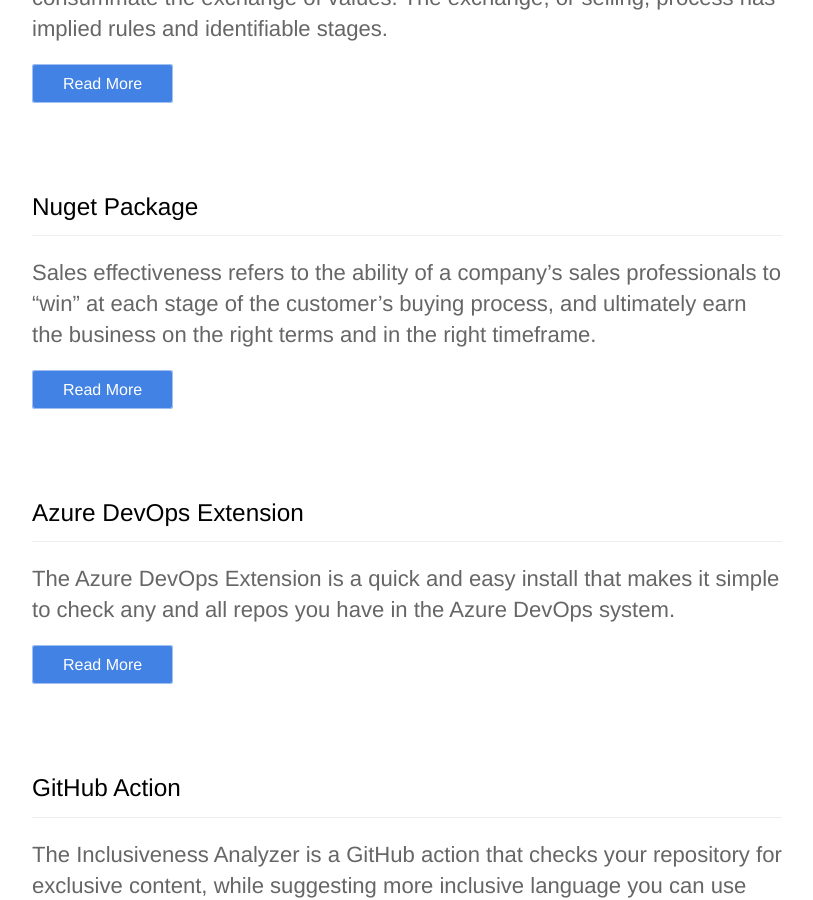
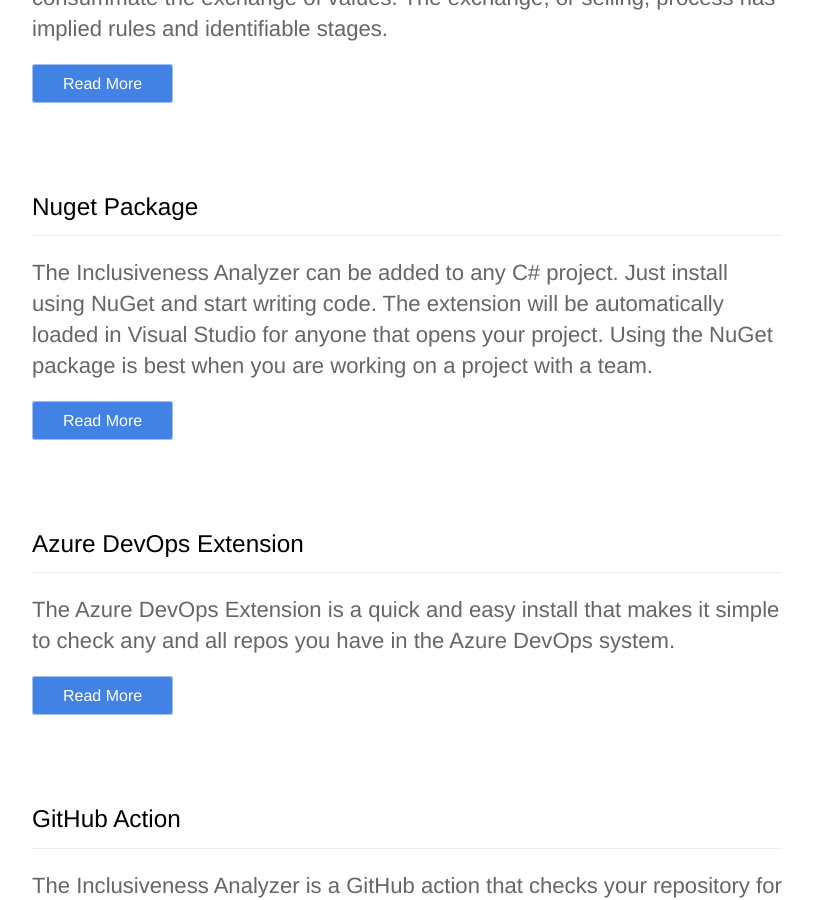
Before and after one commit to microsoft/InclusivenessAnalyzer, a Jekyll site: the page built from docs/blog/index.html, in a window 1280 px wide and 900 px high, scrolled down 581 px. Shown: the whole window, without its empty margins (233-1046 px from the left). Built offline with Jekyll 4.4.1, drawn with Linux system fonts in a browser that asks for light colours; the list of posts is cut into pages by our own code.

Commit message:
Update 2022-01-01-nugetpackage.md
9/22 Update

```diff
--- a/docs/_posts/2022-01-01-nugetpackage.md
+++ b/docs/_posts/2022-01-01-nugetpackage.md
@@ -5,20 +5,10 @@
    - install
 author_staff_member: merill
 ---
-Sales effectiveness refers to the ability of a company’s sales professionals to “win” at each stage of the customer’s buying process, and ultimately earn the business on the right terms and in the right timeframe.
+The Inclusiveness Analyzer can be added to any C# project. Just install using NuGet and start writing code. The extension will be automatically loaded in Visual Studio for anyone that opens your project. Using the NuGet package is best when you are working on a project with a team.
 
-![American River](https://source.unsplash.com/random/1500x1146)
+    Install-Package InclusivenessAnalyzer
 
-## How do you improve sales effectiveness?
+Important Note: The Inclusiveness Analyzer is only used during development time and does not affect your projects outputs or binaries.
 
-Improving sales effectiveness is not just a sales function issue; it’s a company issue, as it requires deep collaboration between sales and marketing to understand what's working and not working, and continuous improvement of the knowledge, messages, skills, and strategies that sales people apply as they work sales opportunities.
-
-Sales effectiveness has historically been used to describe a category of technologies and consulting services aimed at helping companies improve their sales results.
-
-Many companies are creating sales effectiveness functions and have even given people titles such as VP of Sales Effectiveness.
-
-![Coins](https://source.unsplash.com/random/1500x1147)
-
-"By analyzing sales force performance, managers can make changes to optimize sales going forward. Toward that end, there are many ways to gauge the performance of individual salespeople and of the sales force as a whole, in addition to total annual sales." In a survey of nearly 200 senior marketing managers, 54 percent responded that they found the "sales force effectiveness" metric very useful.
-
-[source](https://en.wikipedia.org/wiki/Sales_effectiveness): Wikipedia
+[NuGet Gallery](https://en.wikipedia.org/wiki/Sales_effectiveness](https://www.nuget.org/packages/InclusivenessAnalyzer/): NuGet Extension
```
